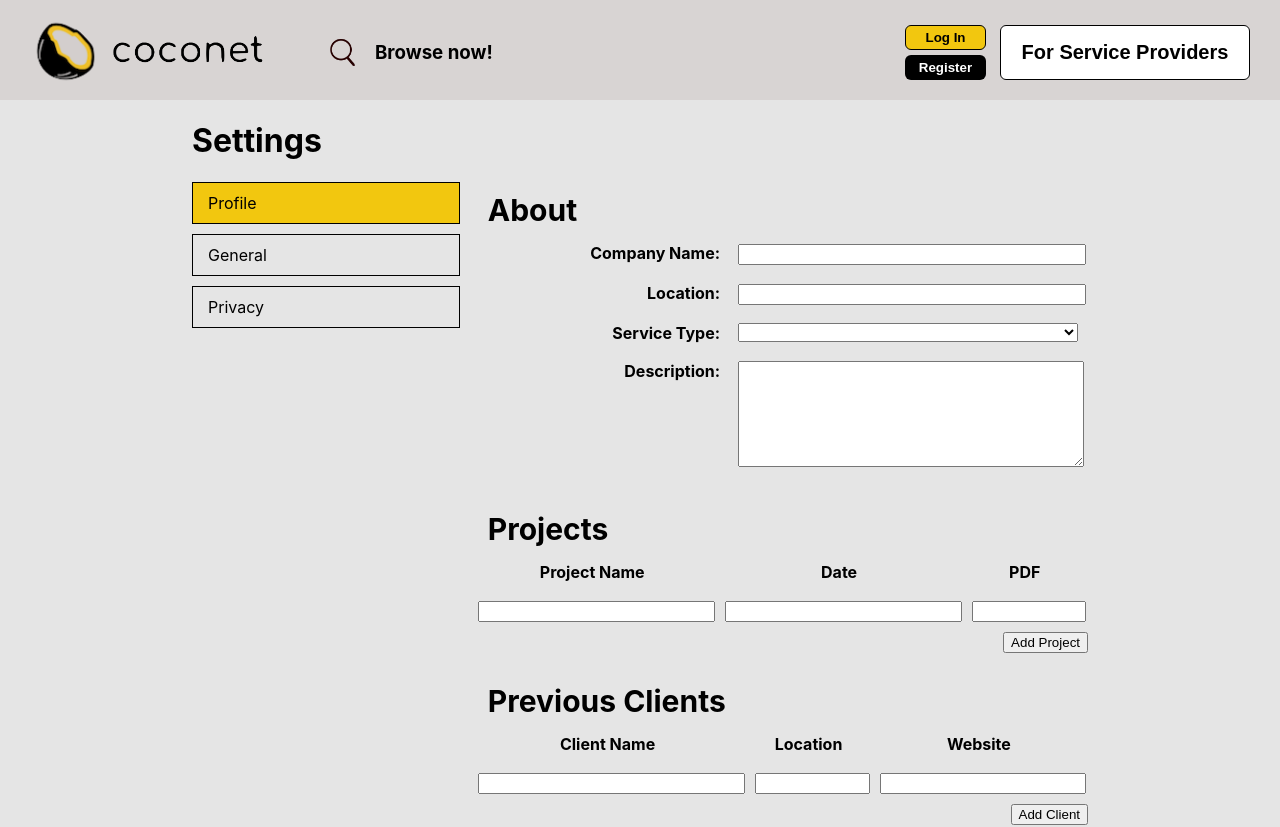
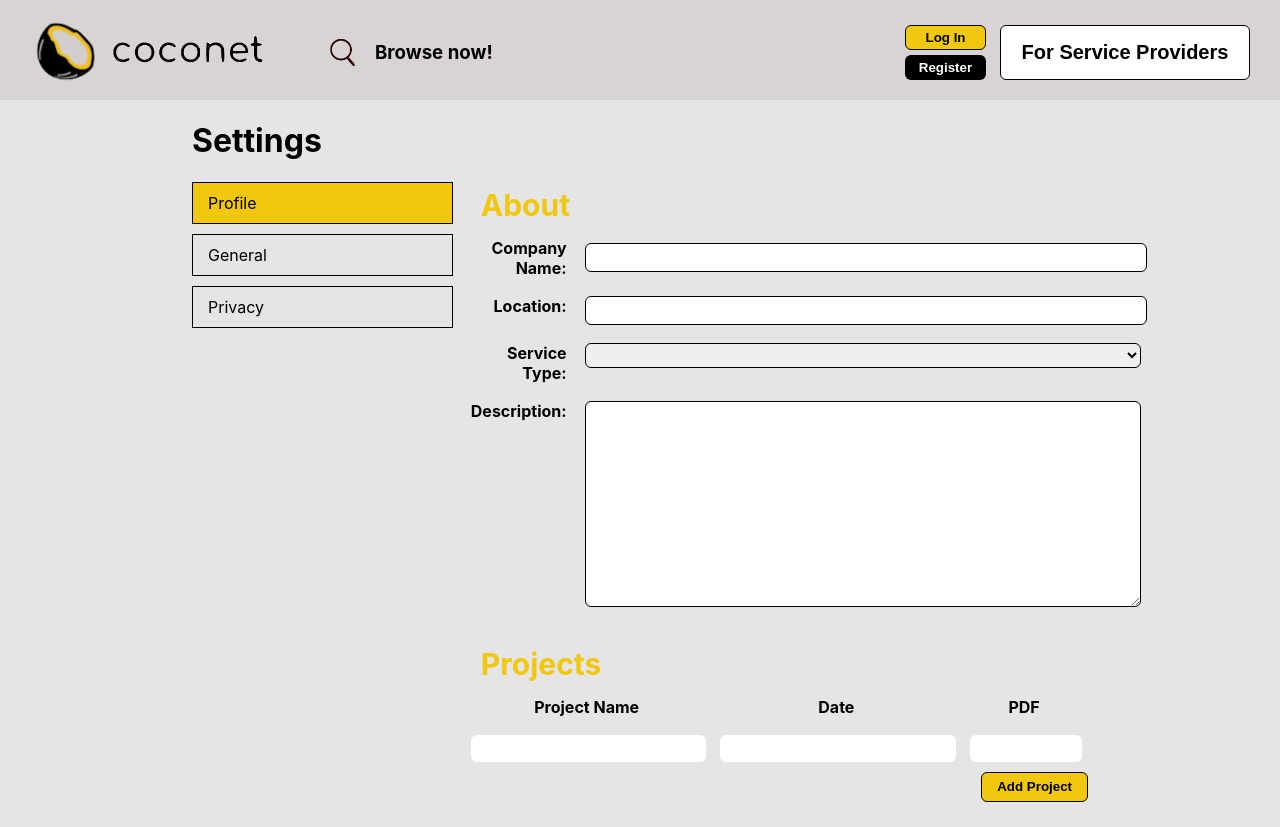
Before and after one commit to manuelquezada23/coconet-final-project, a React (Create React App) app: page /settings-profile in a window 1280 px wide. Shown: the top 827 px of the page. Built offline with nearby package versions, Linux system fonts and the light colour scheme.

Commit message:
SP.js styling

```diff
--- a/src/App.css
+++ b/src/App.css
@@ -861,15 +861,47 @@ th {
   padding-bottom: 40px;
 }
 
-#settingsContent input {
+#settingsContent input, select {
   width: 100%;
+  height: 25px;
+  border: 1px solid black;
+  border-radius: 6px;
+}
+
+#form input {
+  width: 100%;
+  height: 25px;
+  border-radius: 6px;
+  border: none;
+  background-color: white;
+
 }
 
 #settingsContent h2 {
   font-size: 30px;
-  margin-top: 10px;
+  margin-top: 5px;
   padding-left: 20px;
   margin-bottom: 5px;
+  font-weight: bolder;
+  color: #F2C70F;
+}
+
+#settingsContent table {
+  width: 100%;
+  max-width: 700px;
+}
+
+#settingsContent button {
+  float: right;
+  height: 30px;
+  background-color: #F2C70F;
+  border: 1px solid black;
+  border-radius: 6px;
+  color: black;
+  font-weight: bold;
+  align-items: center;
+  padding-left: 15px;
+  padding-right: 15px;
 }
 
 .settignsCategoryPromt {
@@ -881,18 +913,13 @@ th {
   display: flex;
 }
 
-#settingsContent table, select {
-  width: 100%;
-}
-
-#settingsContent button {
-  float: right;
-}
-
 .companyDescriptionInput {
-  height: 100px;
-  min-width: 100%;
-  max-width: 100%;
+  min-height: 200px;
+  max-height: 200px;
+  min-width: 550px;
+  max-width: 550px;
+  border: 1px solid black;
+  border-radius: 6px;
 }
 
 .projectName, .projectDate {
--- a/src/SP.js
+++ b/src/SP.js
@@ -18,13 +18,6 @@ export default class SP extends Component {
             {description: ""},
         ];
 
-        // this.projects = [
-        //     {projectId: this.projectIndex,
-        //     projectName: "",
-        //     projectDate: Number,
-        //     projectPdf: ""}
-        // ];
-
         this.projects = new Map();
         this.projects[0] = {projectId: this.projectIndex,
             projectName: "",
@@ -32,19 +25,20 @@ export default class SP extends Component {
             projectPdf: ""
         };
 
-        this.previousClients = [
-            {clientId: this.clientIndex,
+        this.previousClients = new Map();
+        this.previousClients[0] = {clientId: this.clientIndex,
             clientName: "",
             clientLocation: "",
-            clientWebsite: ""}
-        ];
+            clientWebsite: ""
+        };
 
-        this.qualifications = [
-            {qualificationId: this.qualificationIndex,
+        this.qualifications = new Map();
+        this.qualifications[0] = {
+            qualificationId: this.qualificationIndex,
             qualificationName: "",
             qualificationDate: Number,
-            qualificationPdf: ""}
-        ];
+            qualificationPdf: ""
+        };
 
         this.contact = [
             {phoneNumber: "(XXX)XXX-XXXX"},
@@ -168,9 +162,27 @@ export default class SP extends Component {
             // console.log('Format is not valid');
     }
 
-    addProject(e) {
+    addCurrentProjects() {
+        this.projects.forEach(project => {
+            const newRow = document.getElementById('projectsSettingsBody').appendChild(document.createElement('tr'));
+            const colName = newRow.insertCell(0);
+            const colDate = newRow.insertCell(1);
+            const colPdf = newRow.insertCell(2);
+
+            colName.appendChild(document.createElement('input'));
+            colDate.appendChild(document.createElement('input'));
+            colPdf.appendChild(document.createElement('input'));
+
+            newRow.id = project.projectId;
+            colName.onChange = (e) => {this.onChangeProjectName(e)};
+            colDate.onChange = (e) => {this.onChangeProjectDate(e)};
+            colPdf.onChange = (e) => {this.onChangeProjectPdf(e)};
+        });
+    }
+
+    addNewProject(e) {
         e.preventDefault();
-        const newRow = document.getElementById('projectsSettings').appendChild(document.createElement('tr'));
+        const newRow = document.getElementById('projectsSettingsBody').appendChild(document.createElement('tr'));
         const colName = newRow.insertCell(0);
         const colDate = newRow.insertCell(1);
         const colPdf = newRow.insertCell(2);
@@ -195,9 +207,27 @@ export default class SP extends Component {
         this.projects.remove(index);
     }
 
-    addClient(e) {
+    addCurrentClients() {
+        this.clients.forEach(client => {
+            const newRow = document.getElementById('previousClientsSettingsBody').appendChild(document.createElement('tr'));
+            const colName = newRow.insertCell(0);
+            const colDate = newRow.insertCell(1);
+            const colPdf = newRow.insertCell(2);
+
+            colName.appendChild(document.createElement('input'));
+            colDate.appendChild(document.createElement('input'));
+            colPdf.appendChild(document.createElement('input'));
+
+            newRow.id = client.clientId;
+            colName.onChange = (e) => {this.onChangeClientName(e)};
+            colDate.onChange = (e) => {this.onChangeClientLocation(e)};
+            colPdf.onChange = (e) => {this.onChangeClientWebsite(e)};
+        });
+    }
+
+    addNewClient(e) {
         e.preventDefault();
-        const newRow = document.getElementById('previousClientsSettings').appendChild(document.createElement('tr'));
+        const newRow = document.getElementById('previousClientsSettingsBody').appendChild(document.createElement('tr'));
         const colName = newRow.insertCell(0);
         const colDate = newRow.insertCell(1);
         const colPdf = newRow.insertCell(2);
@@ -213,7 +243,7 @@ export default class SP extends Component {
             clientLocation: 0,
             clientWebsite: ""
         };
-        this.previousClients.push(client);
+        this.previousClients[this.previousClientIndex] = client;
 
         newRow.id = this.previousClientIndex;
         colName.onChange = (e) => {this.onChangeClientName(e)};
@@ -221,9 +251,9 @@ export default class SP extends Component {
         colPdf.onChange = (e) => {this.onChangeClientWebsite(e)};
     }
 
-    addQualification(e) {
+    addNewQualification(e) {
         e.preventDefault();
-        const newRow = document.getElementById('qualificationsSettings').appendChild(document.createElement('tr'));
+        const newRow = document.getElementById('qualificationsSettingsBody').appendChild(document.createElement('tr'));
         const colName = newRow.insertCell(0);
         const colDate = newRow.insertCell(1);
         const colPdf = newRow.insertCell(2);
@@ -239,7 +269,7 @@ export default class SP extends Component {
             qualificationDate: 0,
             qualificationPdf: 0
         };
-        this.qualifications.push(qualification);
+        this.qualifications[this.qualificationIndex] = qualification;
 
         newRow.id = this.qualificationIndex;
         colName.onChange = (e) => {this.onChangeQualificationName(e)};
@@ -313,7 +343,7 @@ export default class SP extends Component {
                     <br></br>
 
                     <h2>Projects</h2>
-                    <form>
+                    <form id="form">
                         <table className="projectsSettings" id="projectsSettings">
                             <thead>
                                 <tr>
@@ -351,13 +381,13 @@ export default class SP extends Component {
                                 </tr>
                             </tbody>
                         </table>
-                        <button className="addProjectButton" onClick={(e) => {this.addProject(e)}}>Add Project</button>
+                        <button className="addProjectButton" onClick={(e) => {this.addNewProject(e)}}>Add Project</button>
                     </form>
 
                     <br></br>
 
                     <h2>Previous Clients</h2>
-                    <form>
+                    <form id="form">
                         <table className="previousClientsSettings" id="previousClientsSettings">
                             <thead>
                                 <tr>
@@ -366,7 +396,7 @@ export default class SP extends Component {
                                     <td className="clientWebsite"><b>Website</b></td>
                                 </tr>
                             </thead>
-                            <tbody>
+                            <tbody  id="previousClientsSettingsBody">
                                 <tr id="0">
                                     <td>
                                         <input
@@ -395,13 +425,13 @@ export default class SP extends Component {
                                 </tr>
                             </tbody>
                         </table>
-                        <button onClick={(e) => {this.addClient(e)}}>Add Client</button>
+                        <button onClick={(e) => {this.addNewClient(e)}}>Add Client</button>
                     </form>
 
                     <br></br>
 
                     <h2>Qualifications</h2>
-                    <form>
+                    <form id="form">
                         <table className="qualificationsSettings" id="qualificationsSettings">
                             <thead>
                                 <tr>
@@ -410,7 +440,7 @@ export default class SP extends Component {
                                     <td className="qualificationPdf"><b>Document</b></td>
                                 </tr>
                             </thead>
-                            <tbody>
+                            <tbody id="qualificationsSettingsBody">
                                 <tr id="0">
                                     <td>
                                         <input
@@ -439,7 +469,7 @@ export default class SP extends Component {
                                 </tr>
                             </tbody>
                         </table>
-                        <button onClick={(e) => {this.addQualification(e)}}>Add Qualification</button>
+                        <button onClick={(e) => {this.addNewQualification(e)}}>Add Qualification</button>
                     </form>
 
                     <br></br>
```
